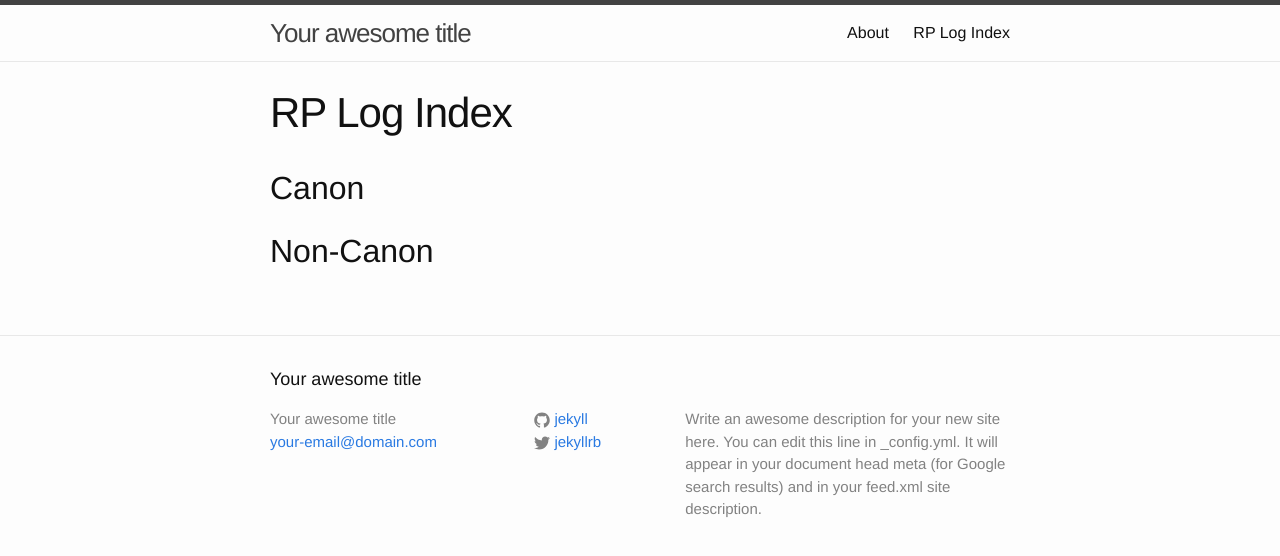
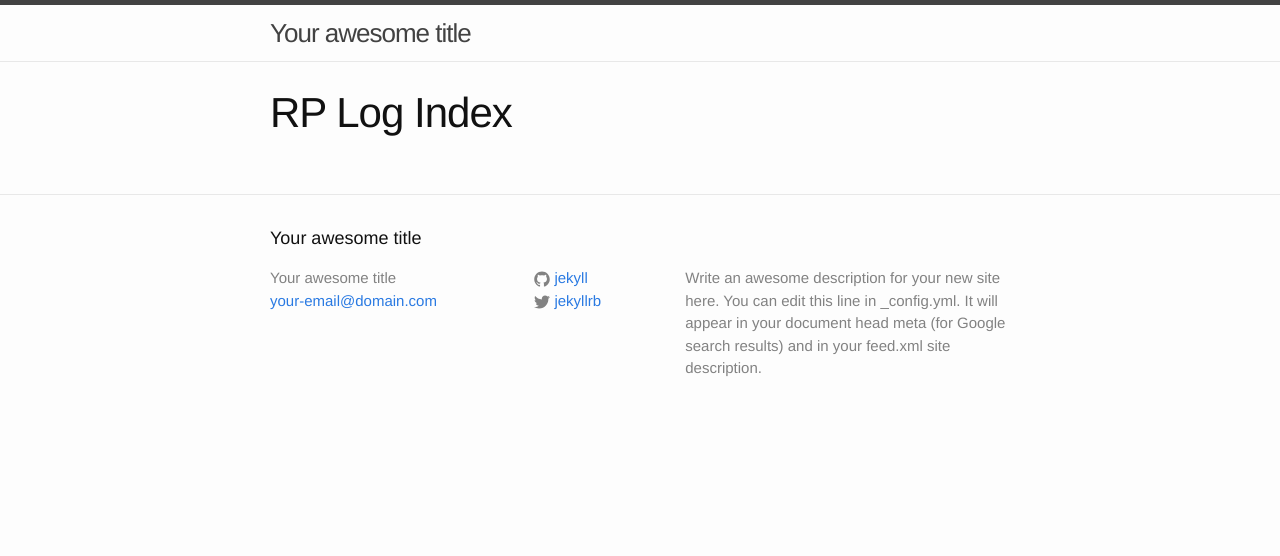
Before and after one commit to irisfofs/jekyll-rp_logs, a Jekyll site: the page built from rps/index.html, in a window 1280 px wide. Shown: the top 556 px of the page. Built offline with Jekyll 4.4.1, drawn with Linux system fonts in a browser that asks for light colours.

Commit message:
Removed header links, made Canon/Non-Canon sections not show up if there aren't any

```diff
--- a/_includes/header.html
+++ b/_includes/header.html
@@ -14,11 +14,11 @@
       </a>
 
       <div class="trigger">
-        {% for page in site.pages %}
+<!--         {% for page in site.pages %}
           {% if page.title %}
           <a class="page-link" href="{{ page.url | prepend: site.baseurl }}">{{ page.title }}</a>
           {% endif %}
-        {% endfor %}
+        {% endfor %} -->
       </div>
     </nav>
 
--- a/rps/index.html
+++ b/rps/index.html
@@ -5,6 +5,7 @@ permalink: /
 rp_index: true
 ---
 
+{% if page['rps']['canon'].size > 0 then %}
 <h2>Canon</h2>
 <ul>
 {% for rp in page['rps']['canon'] %}
@@ -15,7 +16,9 @@ rp_index: true
   </li>
 {% endfor %}
 </ul>
+{% endif %}
 
+{% if page['rps']['noncanon'].size > 0 %}
 <h2>Non-Canon</h2>
 <ul>
   {% for rp in page['rps']['noncanon'] %}
@@ -26,3 +29,4 @@ rp_index: true
     </li>
   {% endfor %}
 </ul>
+{% endif %}
```
